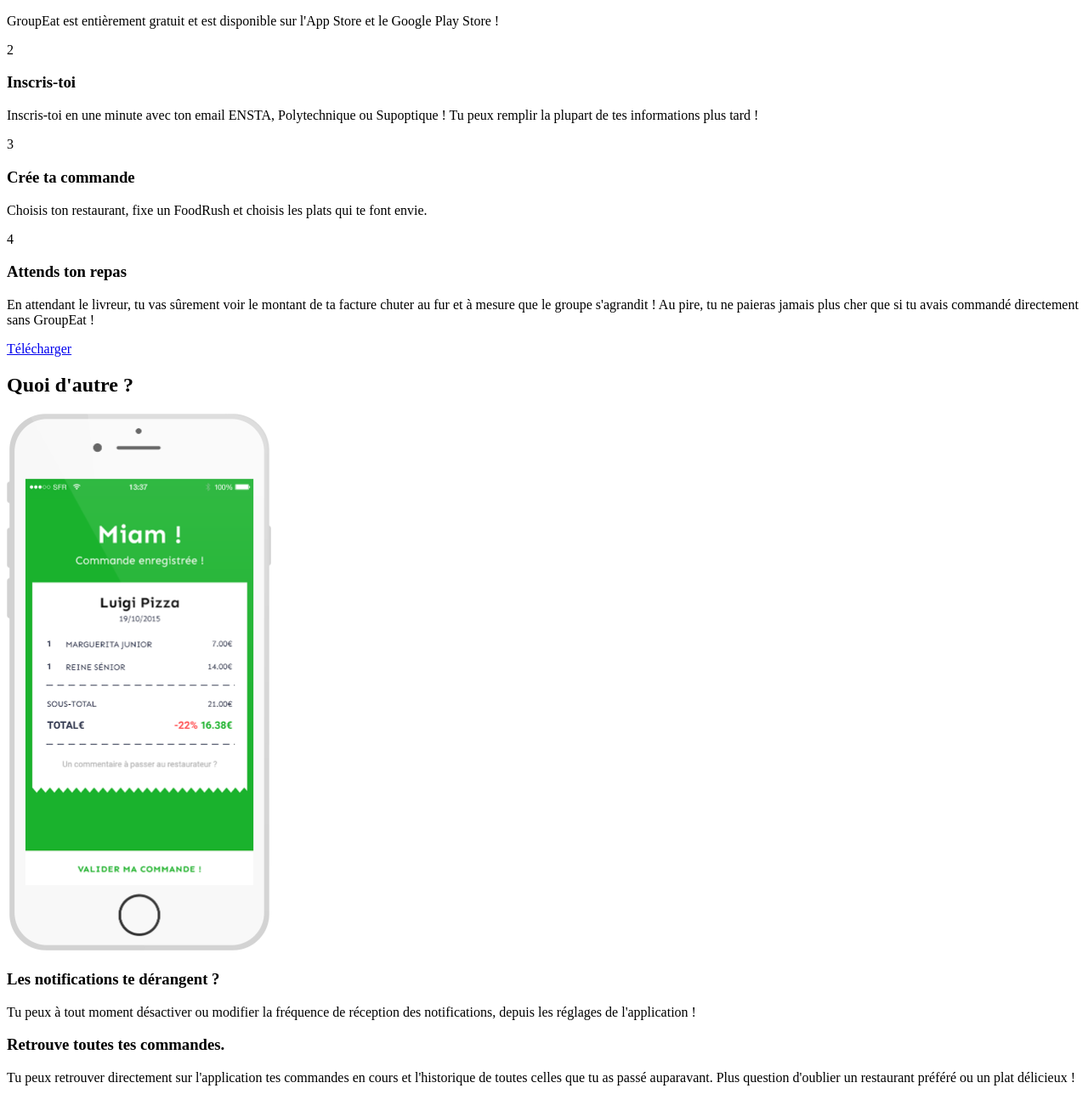
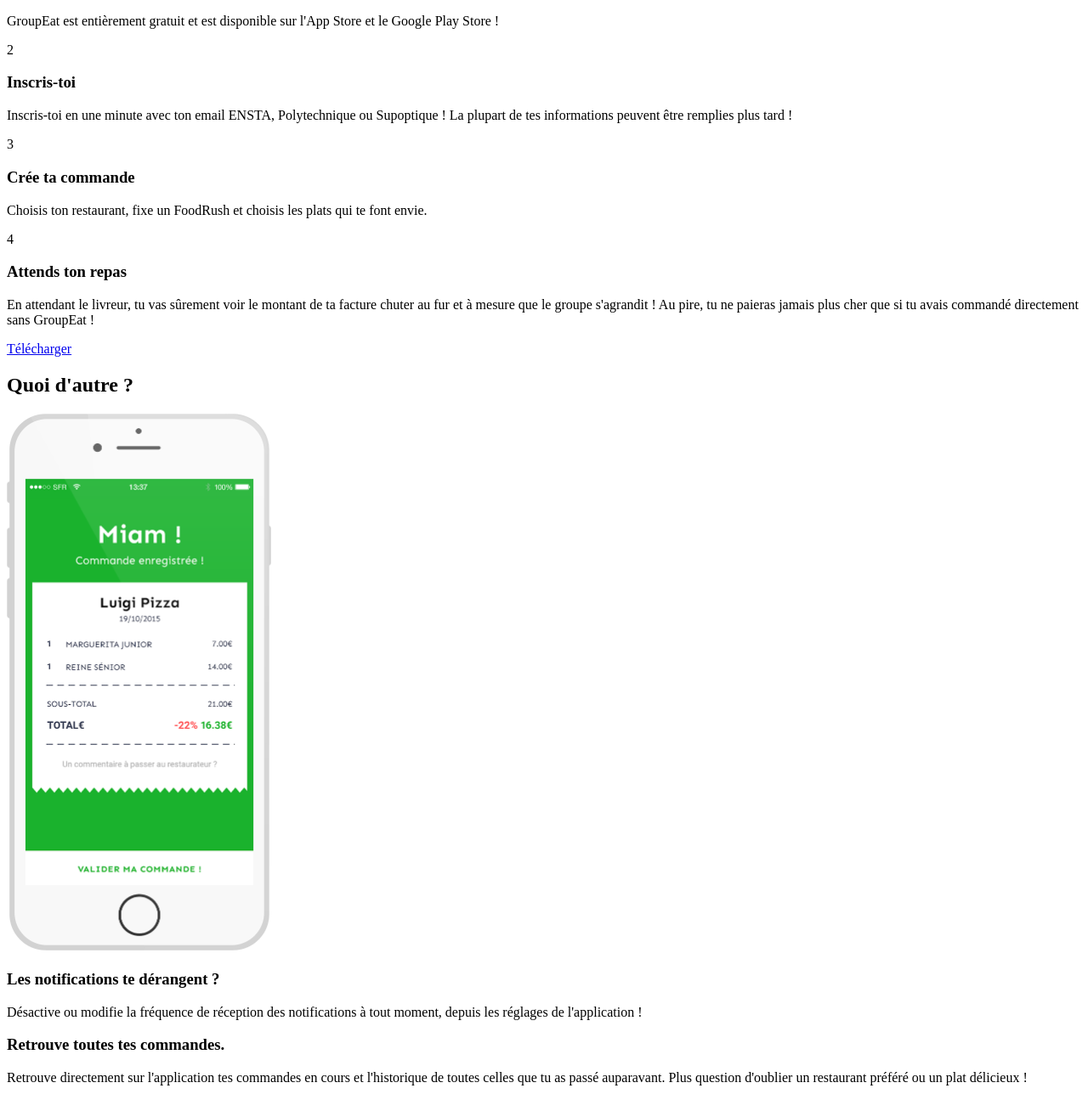
Before and after one commit to GroupEat/groupeat-showcase, a website built with webpack: page index.html in a window 1280 px wide. Shown: the part 2132-3420 px from the top of the page at 85% size. Built offline with nearby package versions, Linux system fonts and the light colour scheme.

Commit message:
Keyword optimization

```diff
--- a/index.html
+++ b/index.html
@@ -6,7 +6,7 @@
   <meta http-equiv="X-UA-Compatible" content="IE=edge">
   <meta name="viewport" content="width=device-width, initial-scale=1">
   <meta name="apple-itunes-app" content="app-id=1042435052">
-  <meta name="description" content="GroupEat, c'est l'application de restauration livrée qui vous fait profiter des tarifs de groupe">
+  <meta name="description" content="GroupEat, c'est l'application mobile de restauration livrée qui te fait profiter de tarifs de groupe sur ta commande !">
   <title>GroupEat</title>
 
   <!-- CSS -->
@@ -85,7 +85,7 @@
           <h2>L'application</h2>
           <div class="divider-1 wow fadeInUp"><span></span></div>
           <p>
-            GroupEat te permet de commander tes plats préférés en bénéficiant de tarifs groupés. La réduction augmente au fur et à mesure que d'autres utilisateurs rejoignent la commande. Si tu es étudiant à l'ENSTA ParisTech, Polytechnique ou Supoptique, tu peux dès maintenant bénéficier de réductions atteignant 42% !
+            GroupEat te permet de commander tes plats préférés en bénéficiant de tarifs groupés. La réduction augmente au fur et à mesure que d'autres utilisateurs rejoignent la commande. Si tu es étudiant à l'ENSTA ParisTech, Polytechnique ou Supoptique, bénéficie dès maintenant de réductions atteignant 42% !
           </p>
         </div>
       </div>
@@ -153,7 +153,7 @@
             <span aria-hidden="true" class="how-it-works-step">2</span>
           </div>
           <h3>Inscris-toi</h3>
-          <p>Inscris-toi en une minute avec ton email ENSTA, Polytechnique ou Supoptique ! Tu peux remplir la plupart de tes informations plus tard !</p>
+          <p>Inscris-toi en une minute avec ton email ENSTA, Polytechnique ou Supoptique ! La plupart de tes informations peuvent être remplies plus tard !</p>
         </div>
 
       </div>
@@ -203,7 +203,7 @@
             </div>
             <h3>Les notifications te dérangent ?</h3>
             <div class="more-features-box-text-description">
-              Tu peux à tout moment désactiver ou modifier la fréquence de réception des notifications, depuis les réglages de l'application !
+              Désactive ou modifie la fréquence de réception des notifications à tout moment, depuis les réglages de l'application !
             </div>
           </div>
           <div class="more-features-box-text">
@@ -212,7 +212,7 @@
             </div>
             <h3>Retrouve toutes tes commandes.</h3>
             <div class="more-features-box-text-description">
-              Tu peux retrouver directement sur l'application tes commandes en cours et l'historique de toutes celles que tu as passé auparavant. Plus question d'oublier un restaurant préféré ou un plat délicieux !
+              Retrouve directement sur l'application tes commandes en cours et l'historique de toutes celles que tu as passé auparavant. Plus question d'oublier un restaurant préféré ou un plat délicieux !
             </div>
           </div>
           <div class="more-features-box-text">
```
